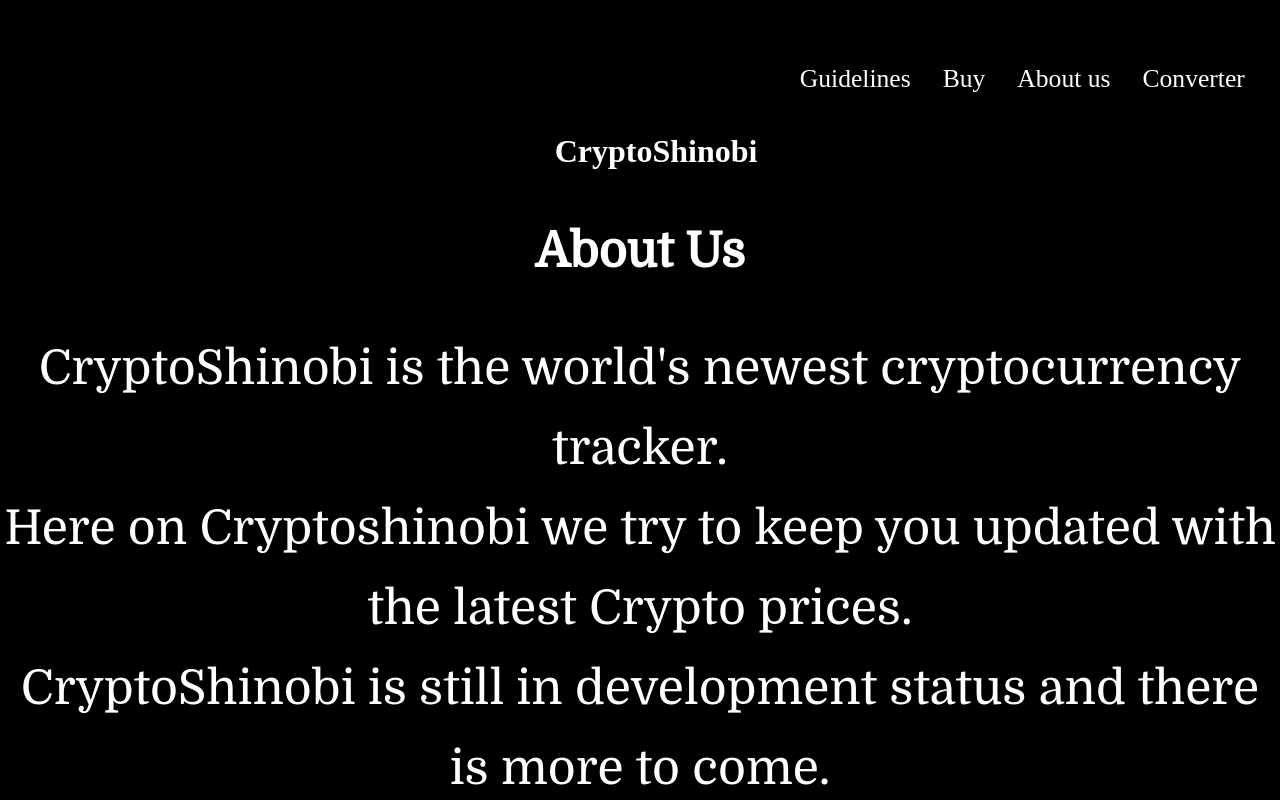
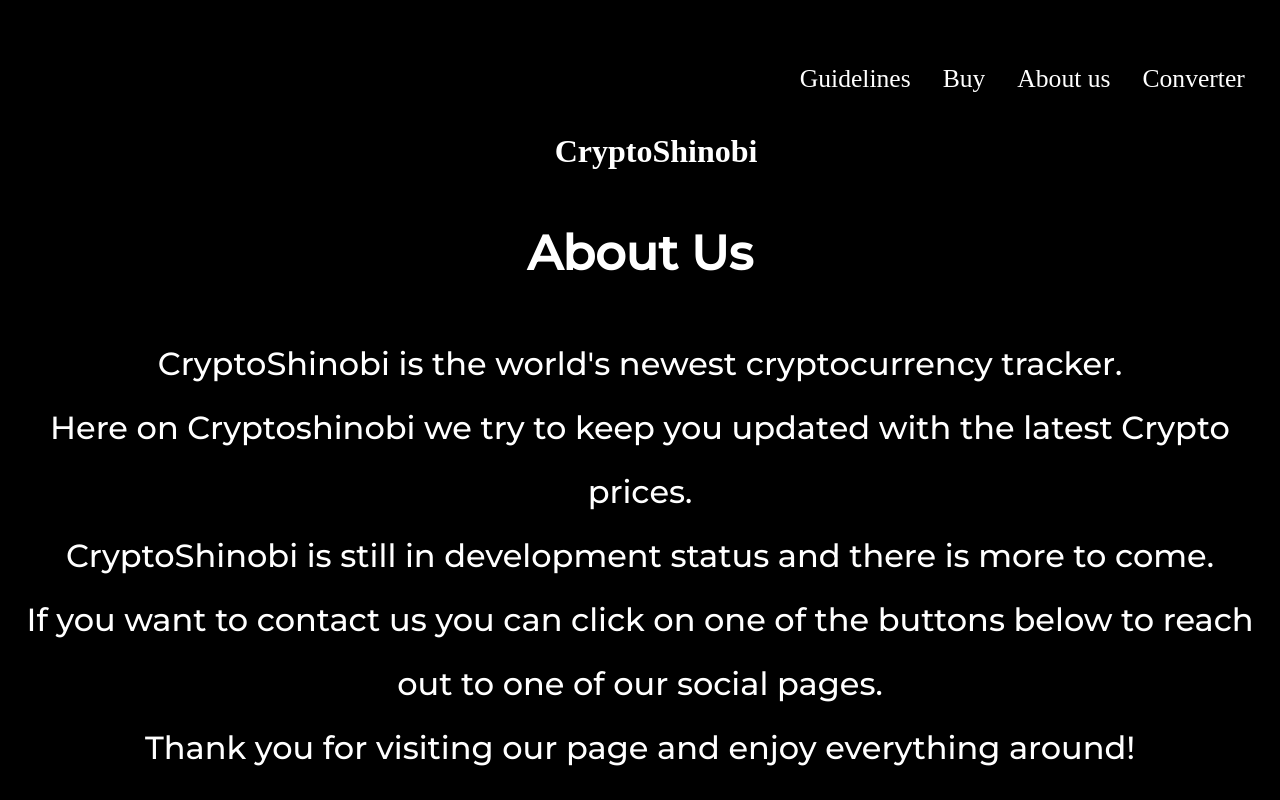
Before and after one commit to leonardoo1/Dissertation, a React (Create React App) app: page /about in a window 1280 px wide. Shown: the top 800 px of the page. Built offline with nearby package versions, Linux system fonts and the light colour scheme.

Commit message:
Pushing Deployed Version

```diff
--- a/src/App.css
+++ b/src/App.css
@@ -1,7 +1,8 @@
-@import url("https://fonts.googleapis.com/css2?family=Domine&display=swap");
+@import url('https://fonts.googleapis.com/css2?family=Montserrat:wght@500&display=swap');
+
 * {
   box-sizing: border-box;
-  font-family: "Domine", serif;
+  font-family: 'Montserrat', sans-serif;
   background: rgb(0, 0, 0);
   /*   background: linear-gradient(117deg, rgba(0,0,0,1) 0%, rgba(0,0,0,1) 20%, rgba(0,0,0,1) 41%, rgba(0,0,0,1) 59%, rgba(13,13,14,1) 85%); */
   color: #fff;
--- a/src/CommonViews/Coin.css
+++ b/src/CommonViews/Coin.css
@@ -1,7 +1,7 @@
-@import url('https://fonts.googleapis.com/css2?family=Domine&display=swap');
+@import url('https://fonts.googleapis.com/css2?family=Montserrat:wght@500&display=swap');
 
 *{
-  font-family:'Domine',serif;
+  font-family: 'Montserrat', sans-serif;
 }
 
 .coin-container {
@@ -23,26 +23,24 @@
   display: flex;
   align-items: center;
   padding-right: 24px;
-  width: 300px;
+
+  min-width: 300px;
 }
 
 .coin h1 {
-  display: flex;
   font-size: 16px;
-  width: 150px;
+  width: 140px;
 }
 
 .coin img {
-  display: flex;
   height: 30px;
   width: 30px;
   margin-right: 10px;
+  margin-left: 10px;
 }
 
 .coin-symbol {
-  display: flex;
   text-transform: uppercase;
-  padding-left: 10px;
 }
 
 .coin-data {
@@ -53,28 +51,19 @@
 }
 
 .coin-price {
-  display: flex;
   width: 110px;
 }
 
 .coin-volume {
-  display: flex;
-  width: 175px;
-  padding-left: 10px;
+  width: 170px;
+  margin-left: 10px;
 }
 
 .coin-marketcap {
-  display: flex;
   width: 230px;
 }
 
-.coin-rank{
-  display: flex;
-  padding-right: 10px;
-}
-
 .coin-percent {
-  display: flex;
   width: 100px;
 }
 
@@ -89,6 +78,7 @@
 
 @media screen and (max-width:480px) and (min-width:320px)  {
   .coin-container{
+    display: flex;
     max-width: 480px;
     min-width: 320px;
   }
@@ -98,23 +88,28 @@
   }
 
   .coin-row{
+    display: flex;
     max-width: 480px;
     min-width: 320px;
   }
 
   .coin-volume{
+    display: flex;
     visibility: hidden;
   }
 
   .coin h1{
+    display: flex;
     visibility: hidden;
   }
   .coin-price{
+    display: flex;
     max-width: 60px;
-    margin-left: 10px;
+    margin-left: -140px;
   }
 
   .coin-rank{
+    display: flex;
     max-width: 20px;
     visibility:visible;
     margin-left: 10px;
@@ -122,12 +117,14 @@
   }
 
   .coin-symbol{
+    display: flex;
     max-width: 42px;
-    margin-left: -160px;
+    margin-left: -130px;
   }
 
   .coin-percent{
-    margin-left: -90px;
+    display: flex;
+    margin-left: -140px;
     width: 30px;
   }
 
--- a/src/CommonViews/Footer.css
+++ b/src/CommonViews/Footer.css
@@ -1,8 +1,9 @@
-@import url('https://fonts.googleapis.com/css2?family=Domine&display=swap');
+@import url('https://fonts.googleapis.com/css2?family=Montserrat:wght@500&display=swap');
 
 *{
-  font-family:'Domine',serif;
+  font-family: 'Montserrat', sans-serif;
 }
+
 
 .row{
     display: flex;
--- a/src/CommonViews/main.css
+++ b/src/CommonViews/main.css
@@ -1,11 +1,10 @@
-@import url('https://fonts.googleapis.com/css2?family=Domine&display=swap');
-
+@import url('https://fonts.googleapis.com/css2?family=Montserrat:wght@500&display=swap');
 
 *{
   box-sizing: border-box;
   padding: 0;
   margin: 0;
-  font-family:'Domine',serif;
+  font-family: 'Montserrat', sans-serif;
   background: rgb(0,0,0);
 /*   background: linear-gradient(117deg, rgba(0,0,0,1) 0%, rgba(0,0,0,1) 20%, rgba(0,0,0,1) 41%, rgba(0,0,0,1) 59%, rgba(13,13,14,1) 85%); */
   color: #fff;
--- a/src/CommonViews/navbar.css
+++ b/src/CommonViews/navbar.css
@@ -1,9 +1,9 @@
-@import url('https://fonts.googleapis.com/css2?family=Domine&display=swap');
+@import url('https://fonts.googleapis.com/css2?family=Montserrat:wght@500&display=swap');
 *{
     box-sizing: border-box;
     padding: 0;
     margin: 0;
-    font-family: 'Domine',serif;
+  font-family: 'Montserrat', sans-serif;
     background: rgb(0,0,0);
   /*   background: linear-gradient(117deg, rgba(0,0,0,1) 0%, rgba(0,0,0,1) 20%, rgba(0,0,0,1) 41%, rgba(0,0,0,1) 59%, rgba(13,13,14,1) 85%); */
     color: #fff;
--- a/src/Components/Converter.css
+++ b/src/Components/Converter.css
@@ -1,7 +1,7 @@
-@import url("https://fonts.googleapis.com/css2?family=Domine&display=swap");
+@import url('https://fonts.googleapis.com/css2?family=Montserrat:wght@500&display=swap');
 
-* {
-  font-family: "Domine", serif;
+*{
+  font-family: 'Montserrat', sans-serif;
 }
 
 .App-converter {
@@ -120,10 +120,8 @@ input {
     padding: 0;
   }
 
-  .convimg{
-    width:250px;
-    align-self: center;
-    margin-left: -10%;
+  .heading-converter{
+    font-size: 1rem;
   }
 
   .container-converter{
@@ -137,7 +135,7 @@ input {
   }
 
   .resize{
-    width: 80px;
+    width: 90px;
   }
 
   .right ,
--- a/src/Pages/About.css
+++ b/src/Pages/About.css
@@ -1,20 +1,18 @@
-@import url("https://fonts.googleapis.com/css2?family=Domine&display=swap");
+@import url('https://fonts.googleapis.com/css2?family=Montserrat:wght@500&display=swap');
 
-* {
-  font-family: "Domine", serif;
+*{
+  font-family: 'Montserrat', sans-serif;
 }
-
-
 .about-title {
   font-size: 3rem;
   text-align: center;
 }
 
 .history {
-  font-size:3rem;
+  font-size:2rem;
   padding-top: 50px;
   text-align:center;
-  line-height: 5rem;
+  line-height: 4rem;
 }
 
 .container-about {
@@ -25,3 +23,9 @@
   align-items: center;
   align-content: center;
 }
+
+@media screen and (max-width:480px) and (min-width:320px) {
+  .about-title{
+    margin-top: 15%;
+  }
+}
--- a/src/Pages/Buyer.css
+++ b/src/Pages/Buyer.css
@@ -1,9 +1,8 @@
-@import url("https://fonts.googleapis.com/css2?family=Domine&display=swap");
+@import url('https://fonts.googleapis.com/css2?family=Montserrat:wght@500&display=swap');
 
-* {
-  font-family: "Domine", serif;
+*{
+  font-family: 'Montserrat', sans-serif;
 }
-
 .container-buy {
   max-width: 100%;
   display: flex;
@@ -95,14 +94,16 @@ hr {
     margin-left: 5%;
     text-align: center;
     margin-top: 3rem;
+    font-size: 2rem;
   }
 
   .tit1{
     padding-bottom: 10rem;
   }
+
 .binancedescp{
   display: flex;
-  margin-top: 11rem;
+  margin-top: 5rem;
   flex-direction: column;
   align-items: center;
   justify-content: center;
@@ -111,7 +112,7 @@ hr {
 }
 
 .buyop{
-   margin-top: 3rem;
+   margin-top: 4rem;
    text-align: center;
 }
 
--- a/src/Pages/Miner.css
+++ b/src/Pages/Miner.css
@@ -1,7 +1,7 @@
-@import url("https://fonts.googleapis.com/css2?family=Domine&display=swap");
+@import url('https://fonts.googleapis.com/css2?family=Montserrat:wght@500&display=swap');
 
-* {
-  font-family: "Domine", serif;
+*{
+  font-family: 'Montserrat', sans-serif;
 }
 
 .miner-main {
--- a/src/Pages/News.css
+++ b/src/Pages/News.css
@@ -1,9 +1,8 @@
-@import url("https://fonts.googleapis.com/css2?family=Domine&display=swap");
+@import url('https://fonts.googleapis.com/css2?family=Montserrat:wght@500&display=swap');
 
-* {
-  font-family: "Domine", serif;
+*{
+  font-family: 'Montserrat', sans-serif;
 }
-
 .container-news {
   display: flex;
   flex-direction: column;
```
Also changed, not shown: 11 other files (tests, documents, lock files or other folders).
